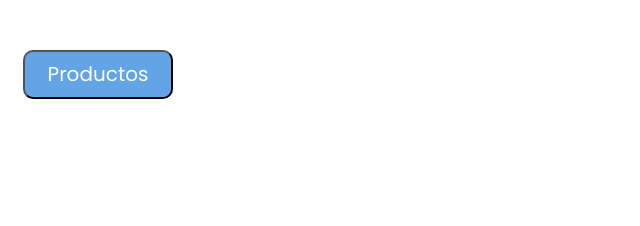
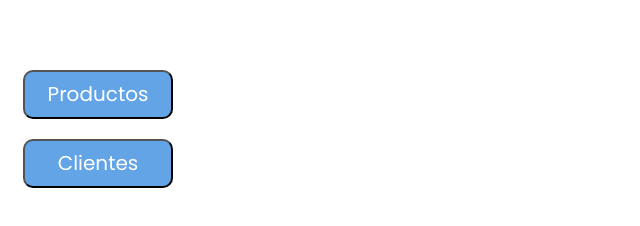
Before and after one commit to Sanse94/proyecto-ciclo-4-HTML, a plain HTML site: page Proyecto ciclo 4 - HTML/menu.html in a window 1280 px wide. Shown: the whole page, without its empty margins (0-640 px from the left). Drawn offline with Linux system fonts and the light colour scheme.

Commit message:
Actualizar menu

```diff
--- a/Proyecto ciclo 4 - HTML/menu.html
+++ b/Proyecto ciclo 4 - HTML/menu.html
@@ -14,8 +14,16 @@
 </head>
 <body>
   <div class="producto">
-    <a href="carga_producto.html" target="principal">
-    <input type="submit" class="button" value="Productos"/></a>
+    <nav>
+      <li>
+        <a href="carga_producto.html" target="principal">
+        <input type="submit" class="button" value="Productos"/></a>
+    </li>
+    <li>
+      <a href="carga_clientes.html" target="principal">
+      <input type="submit" class="button" value="Clientes"/></a>
+  </li>
+</nav>
   </div>
 </body>
 </html>
--- a/Proyecto ciclo 4 - HTML/style.css
+++ b/Proyecto ciclo 4 - HTML/style.css
@@ -104,3 +104,11 @@ label{
 .boton_cp{
     margin-top: 80px;
 }
+
+nav{
+	list-style-type: none;
+}
+
+nav li {
+	margin-top: 20px;
+}
```
